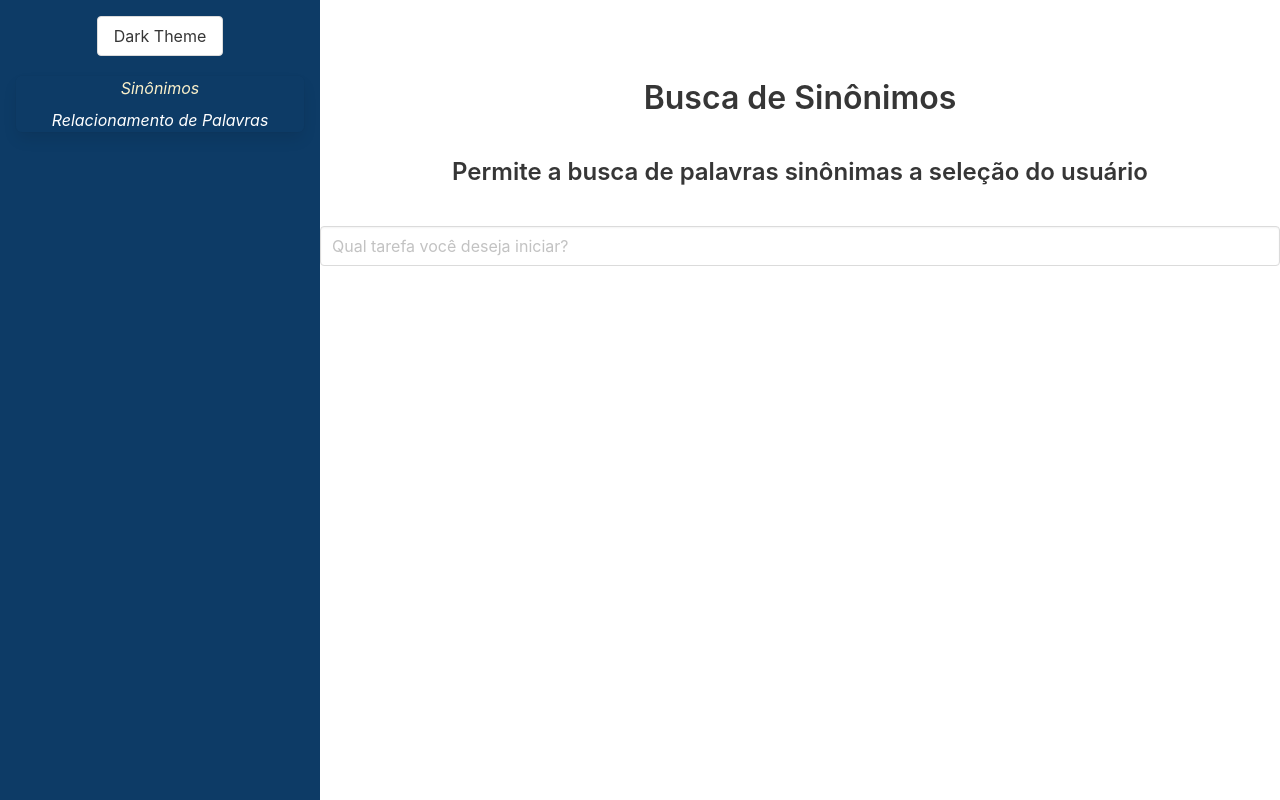
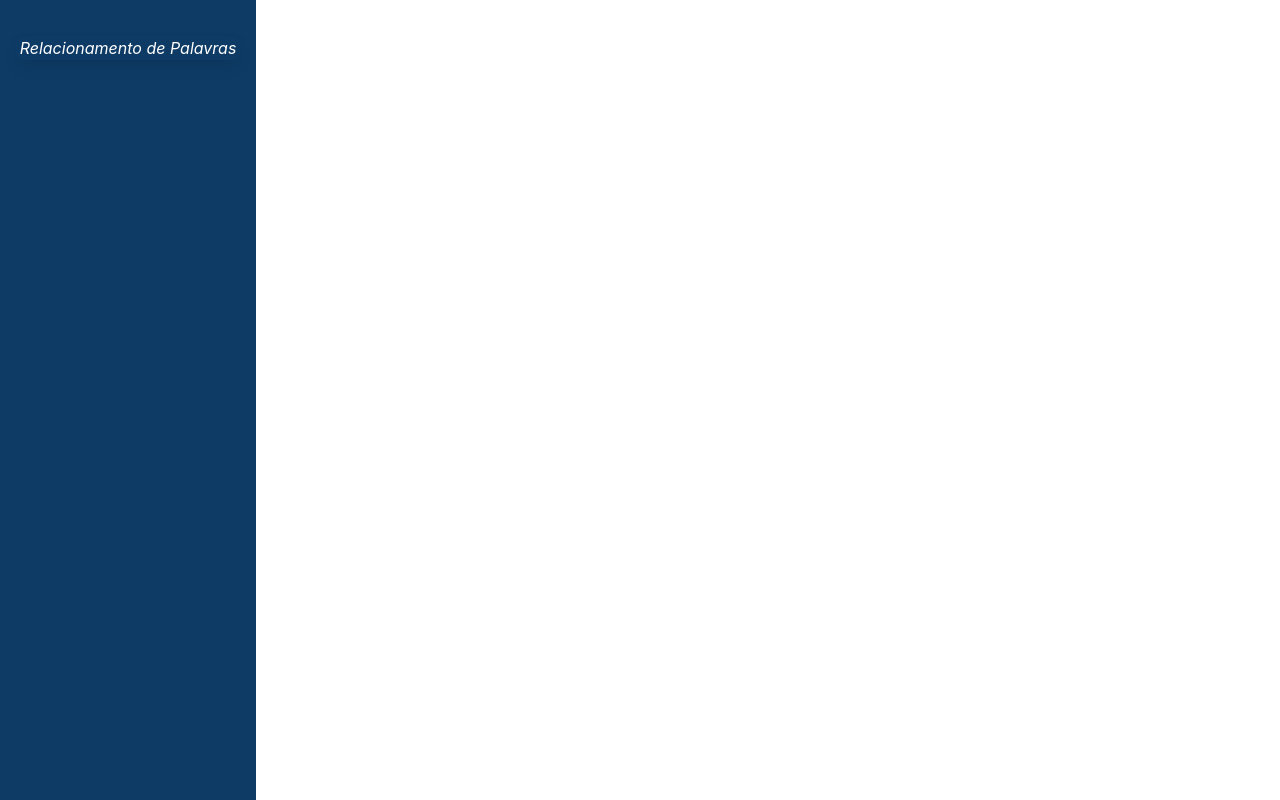
Before and after one commit to DanielGMesquita/bdi-dictionary, a Vue app: page /#/ in a window 1280 px wide. Built offline with nearby package versions, Linux system fonts and the light colour scheme.

Commit message:
refactor: format chart

```diff
--- a/src/App.vue
+++ b/src/App.vue
@@ -1,10 +1,10 @@
 
 <template>
   <main class="columns is-gapless is-multiline" :class="{ 'dark-mode': darkTheme }">
-    <div class="column is-one-quarter">
+    <div class="column is-one-fifth">
       <Sidebar @themeChanged = "changeTheme"/>
     </div>
-    <div class="column is-three-quarter content">
+    <div class="column is-four-quarter content">
       <router-view></router-view>
     </div>
   </main>
--- a/src/components/base/PageHeader.vue
+++ b/src/components/base/PageHeader.vue
@@ -1,9 +1,6 @@
 <template>
   <div id="page-header">
-    <v-breadcrumbs
-      divider=">"
-    />
-    <h1> {{ title }} </h1>
+    <h2> {{ title }} </h2>
     <h3> {{ description }} </h3>
   </div>
 </template>
@@ -23,17 +20,3 @@ export default {
   }
 };
 </script>
-
-<style lang="scss" scoped>
-div#page-header {
-  padding-bottom: 25px;
-
-  h1 {
-    padding-bottom: 10px;
-  }
-
-  ul.v-breadcrumbs {
-    padding-left: 0;
-  }
-}
-</style>
--- a/src/components/base/SideBar.vue
+++ b/src/components/base/SideBar.vue
@@ -1,17 +1,14 @@
 <template>
   <header>
-    <button class="button" @click="changeTheme">
-      {{ buttonText }}
-    </button>
     <nav class="panel mt-5">
       <ul>
-        <li>
+        <!-- <li>
           <router-link to="/" class="link">
             <i class="fas fa-tasks">
               Sinônimos
             </i>
           </router-link>
-        </li>
+        </li> -->
         <li>
           <router-link to="/chart" class="link">
             <i class="fas fa-project-diagram">
--- a/src/components/synonyms/SynonymsChart.vue
+++ b/src/components/synonyms/SynonymsChart.vue
@@ -7,10 +7,10 @@
     <input
       type="text"
       class="input"
-      placeholder="Qual tarefa você deseja iniciar?"
+      placeholder="Qual palavra você deseja buscar?"
       v-model="word"
     />
-    <button @click="fetchData">Buscar Sinônimos</button>
+    <button @click="fetchData" class="custom-button">Buscar Sinônimos</button>
 
     <div ref="chartContainer" style="width: 100%; height: 600px;"></div>
   </div>
@@ -33,7 +33,6 @@ export default {
         executionDate: 'Escolha a palavra consultar:'
       },
     },
-    menu: false,
     word: "",
     data: null,
   }),
@@ -52,7 +51,7 @@ export default {
       }
     },
     createChart() {
-      const width = 928;
+      const width = 600;
       const height = width;
       const cx = width * 0.5;
       const cy = height * 0.54;
@@ -73,7 +72,7 @@ export default {
         .attr("width", width)
         .attr("height", height)
         .attr("viewBox", [-cx, -cy, width, height])
-        .attr("style", "width: 100%; height: auto; font: 10px sans-serif;");
+        .attr("style", "width: 50%; height: auto; font: 10px sans-serif;");
 
       svg.append("g")
         .attr("fill", "none")
@@ -113,3 +112,20 @@ export default {
   }
 };
 </script>
+
+
+<style>
+.custom-button {
+  margin-top: 10px;
+  padding: 10px;
+  color: #fff;
+  background-color: #007bff; /* azul escuro */
+  border-color: #007bff;
+}
+
+/* Estilo para botão em um fundo escuro */
+.dark-bg .custom-button {
+  background-color: #fff;
+  color: #007bff;
+}
+</style>
--- a/src/components/synonyms/SynonymsTable.vue
+++ b/src/components/synonyms/SynonymsTable.vue
@@ -5,11 +5,12 @@
       :description="labels.description"
     />
     <input
-          type="text"
-          class="input"
-          placeholder="Qual tarefa você deseja iniciar?"
-          v-model="word"
-        />
+      type="text"
+      class="input"
+      placeholder="Qual palavra você deseja buscar?"
+      v-model="word"
+    />
+    <button @click="fetchData" class="custom-button">Buscar Sinônimos</button>
   </div>
 </template>
 
@@ -28,8 +29,6 @@ export default {
         executionDate: 'Escolha a palavra consultar:'
       },
     },
-    items: [],
-    menu: false,
     word: "",
   }),
   methods: {
--- a/src/router/router.js
+++ b/src/router/router.js
@@ -1,6 +1,6 @@
 import { createRouter, createWebHashHistory } from "vue-router";
 import SynonymsChart from '../components/synonyms/SynonymsChart.vue';
-import SynonymsTable from '../components/synonyms/SynonymsTable.vue';
+// import SynonymsTable from '../components/synonyms/SynonymsTable.vue';
 
 const routes = [
   {
@@ -8,11 +8,11 @@ const routes = [
     name: 'synonymsChart',
     component: SynonymsChart,
   },
-  {
-    path: "/",
-    name: 'synonymsTable',
-    component: SynonymsTable,
-  },
+  // {
+  //   path: "/",
+  //   name: 'synonymsTable',
+  //   component: SynonymsTable,
+  // },
 ];
 
 const router = createRouter({
```
